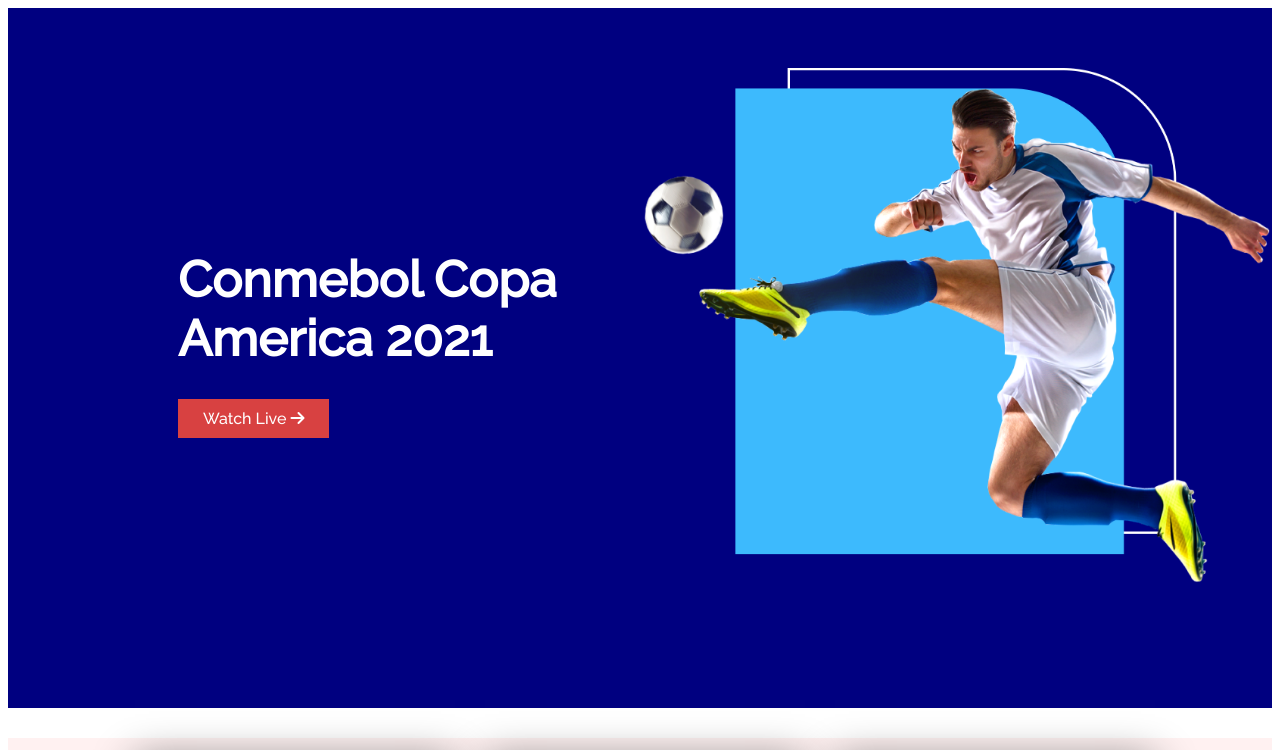
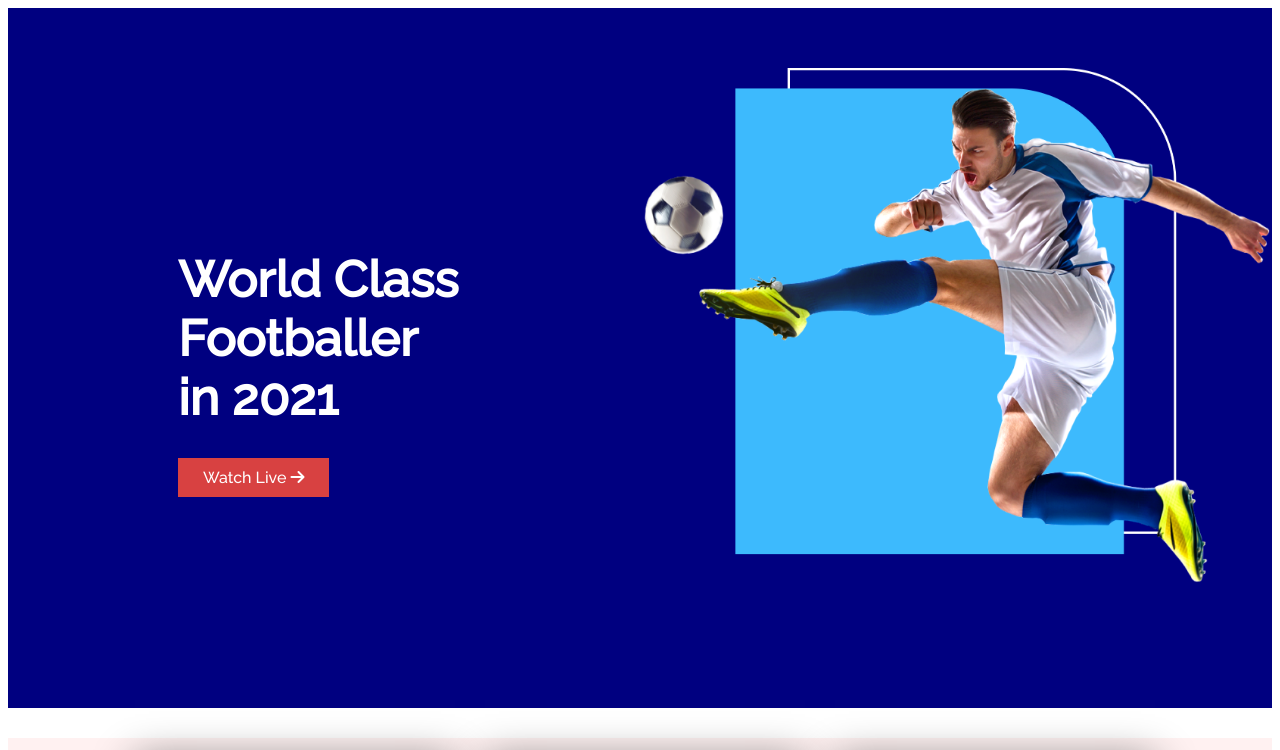
Before and after one commit to syfullahnaim/second-assignment, a plain HTML site: page index.html in a window 1280 px wide. Shown: the top 750 px of the page. Drawn offline with Linux system fonts and the light colour scheme.

Commit message:
final commit

```diff
--- a/index.html
+++ b/index.html
@@ -17,7 +17,7 @@
             <div class="header-top">
                 <div class="top-left">
                     <div class="top-text">
-                        <h1 class="title">Conmebol Copa America 2021</h1>
+                        <h1 class="title">World Class<br>Footballer<br>in 2021</h1>
                         <a href="https://www.youtubr.com/user/sonyliv/" class="watch-button">Watch Live <i class="fas fa-arrow-right"></i></a>
                     </div>
                 </div>
```
